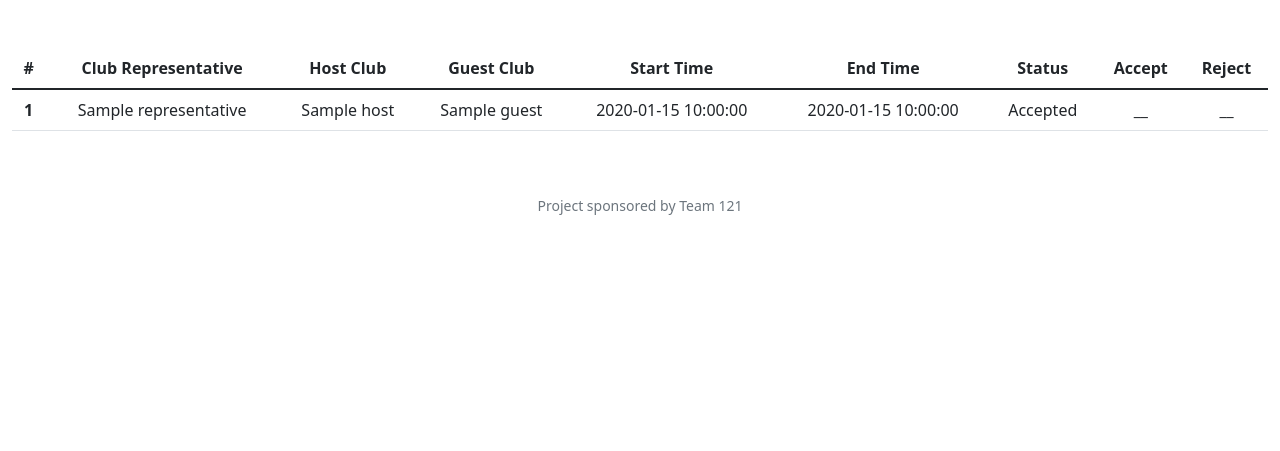
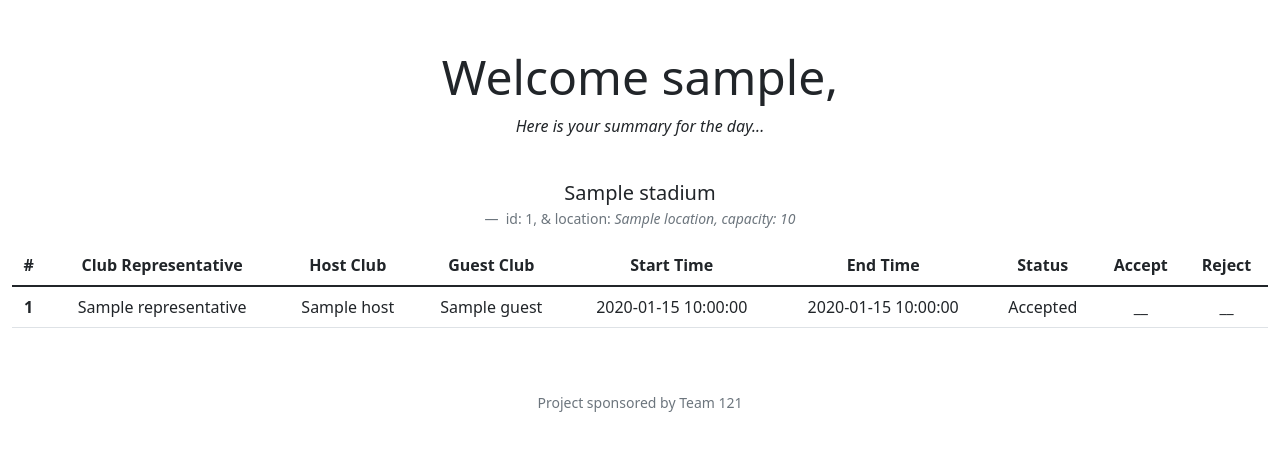
Before and after one commit to MoTammaa/Sports-Management_Registeration-DBMS, a Flask app: template templates/Stadium_Manager.html in a window 1280 px wide. Shown: the part 76-527 px from the top of the page. Run offline with Flask 3, Linux system fonts and the light colour scheme; the visitor is signed in with stand-in values (Sample User, id 1); the template is opened without the code that fills it: most values are stand-ins (such as "Sample title", 1, 10 or a date in 2020).

Commit message:
stadium details

```diff
--- a/Database Queries/Some Queries.sql
+++ b/Database Queries/Some Queries.sql
@@ -50,8 +50,10 @@ SELECT * FROM dbo.matchesRankedByAttendance()
 EXEC purchaseTicket '232323', 'Real Madrid', 'Barcelona','2023-9-15 09:00:00'
 
 
+---------
+SELECT dbo.getName(M.host_club_ID) AS host, dbo.getName(M.guest_club_ID) AS guest, M.start_time,M.end_time, R.status, CR.name AS representative  FROM HostRequest R INNER JOIN Match M ON M.match_ID = R.match_ID INNER JOIN ClubRepresentative CR ON R.representative_ID = CR.ID WHERE R.manager_ID = '2'
 
-
+UPDATE HostRequest set status = 'Unhandled' WHERE manager_ID = '2'
 
 EXEC dropAllTables;
 EXEC createAllTables;
--- a/templates/Stadium_Manager.html
+++ b/templates/Stadium_Manager.html
@@ -6,7 +6,21 @@
 
 {% block main %}
 
-
+    <h1 class="display-5">Welcome {{session['username']}},</h1>
+    <p><em>Here is your summary for the day...</em></p>
+    <br>
+    {%if stadium%}
+        <div class="position-relative top-0 start-0">
+        <figure>
+            <blockquote class="blockquote">
+            <p>{{stadium[0].name}}</p>
+            </blockquote>
+            <figcaption class="blockquote-footer">
+                id: {{stadium[0].ID}}, & location: <cite title="Source Title">{{stadium[0].location}}, capacity: {{stadium[0].capacity}}</cite>
+            </figcaption>
+        </figure>
+        </div>
+    {% endif %}
 
 
 <table class="table">
```
